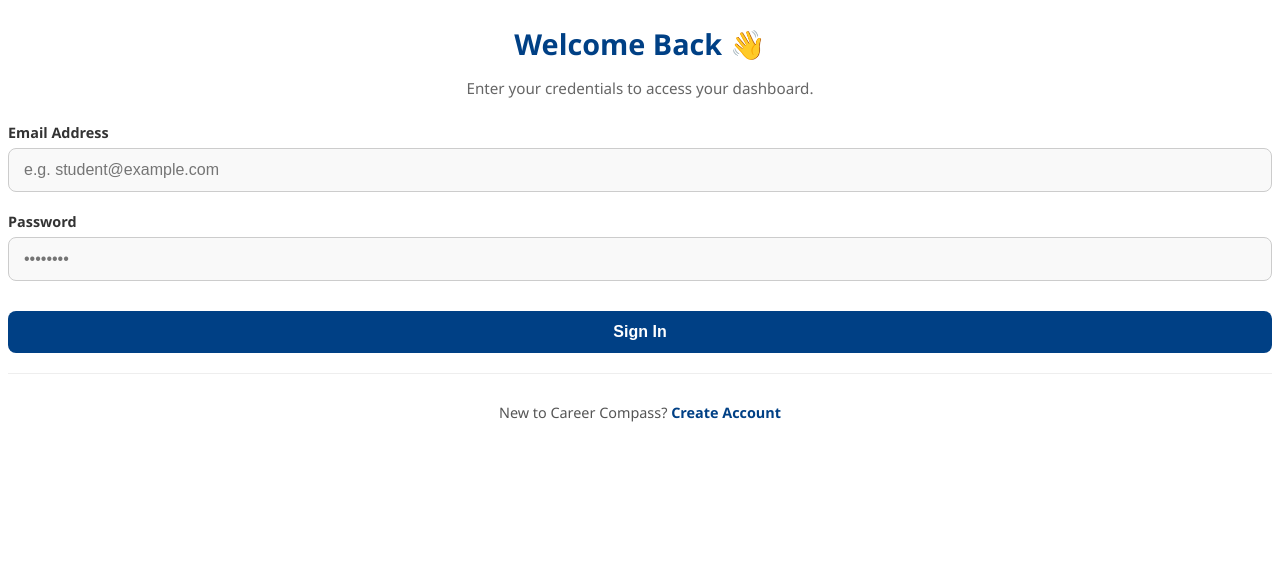
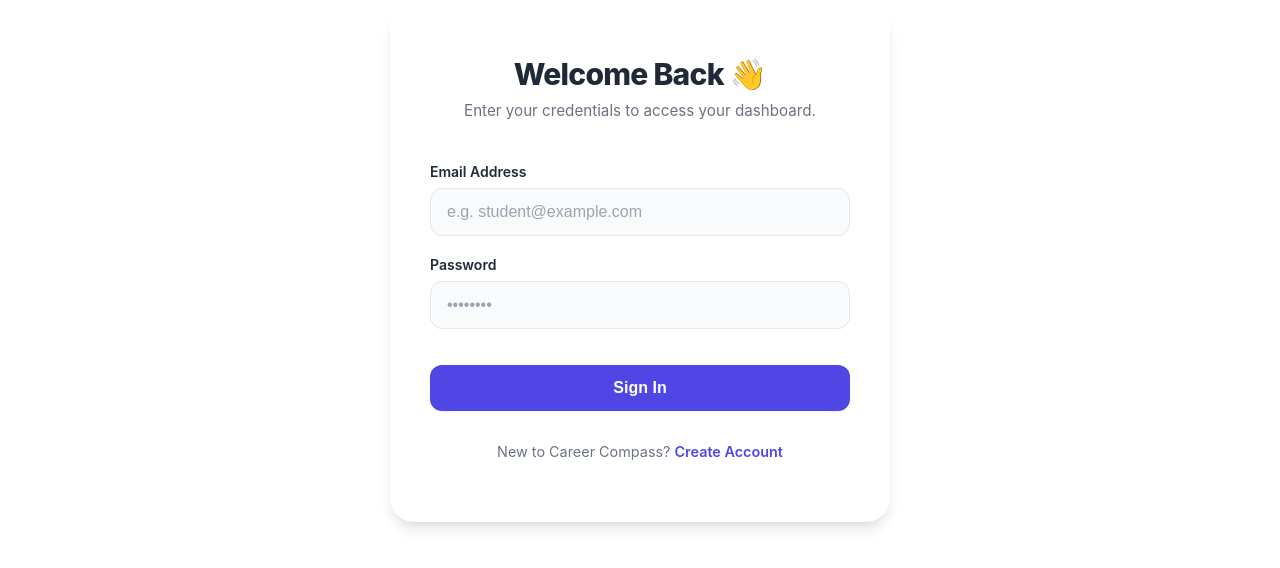
Before and after one commit to mrunmayeeeeee/CareerCompass, an Angular app in the folder angular-frontend/: page /login in a window 1280 px wide. Shown: the top 568 px of the page. Built offline with nearby package versions, Linux system fonts and the light colour scheme.

Commit message:
fixed login

```diff
--- a/angular-frontend/src/app/components/ui/login/login.css
+++ b/angular-frontend/src/app/components/ui/login/login.css
@@ -1,79 +1,108 @@
-/* Container styling */
+/* Container styling to center the card */
+:host {
+  display: flex;
+  justify-content: center;
+  align-items: center;
+  min-height: 100%;
+  width: 100%;
+}
+
 .auth-container {
+  background-color: #ffffff;
   width: 100%;
-  max-width: 100%; /* Allows it to fill the parent container */
-  margin: 0 auto;
-  font-family: 'Segoe UI', sans-serif;
+  max-width: 420px;
+  padding: 3rem 2.5rem;
+  border-radius: 1.5rem; /* Soft rounded corners */
+  box-shadow: 0 10px 15px -3px rgba(0, 0, 0, 0.1), 0 4px 6px -2px rgba(0, 0, 0, 0.05);
+  font-family: 'Inter', -apple-system, BlinkMacSystemFont, "Segoe UI", Roboto, sans-serif;
+  transition: transform 0.3s ease;
+  animation: fadeIn 0.5s ease-out;
 }
 
 /* Header Section */
 .header-text {
   text-align: center;
-  margin-bottom: 25px;
+  margin-bottom: 2.5rem;
 }
 
 .header-text h2 {
-  font-size: 1.8rem;
-  color: #004085; /* Dark Blue Brand Color */
-  margin-bottom: 8px;
+  font-size: 1.875rem;
+  font-weight: 800;
+  color: #1f2937;
+  margin: 0 0 0.5rem 0;
+  letter-spacing: -0.025em;
 }
 
-.subtitle {
-  color: #666;
+.header-text .subtitle {
   font-size: 0.95rem;
+  color: #6b7280;
+  margin: 0;
+  line-height: 1.5;
 }
 
-/* Form Groups */
+/* Form Inputs */
+.auth-form {
+  display: flex;
+  flex-direction: column;
+  gap: 1.25rem;
+}
+
 .input-group {
-  margin-bottom: 20px;
-  text-align: left;
+  display: flex;
+  flex-direction: column;
+  gap: 0.5rem;
 }
 
 .input-group label {
-  display: block;
-  font-size: 0.9rem;
+  font-size: 0.875rem;
   font-weight: 600;
-  color: #333;
-  margin-bottom: 6px;
+  color: #1f2937;
 }
 
-/* Input Fields */
 .form-control {
   width: 100%;
-  padding: 12px 15px;
+  padding: 0.875rem 1rem;
   font-size: 1rem;
-  border: 1px solid #ccc;
-  border-radius: 8px;
-  box-sizing: border-box; /* Ensures padding doesn't break layout */
-  transition: all 0.3s ease;
-  background-color: #f9f9f9;
+  color: #1f2937;
+  background-color: #f9fafb;
+  border: 1px solid #e5e7eb;
+  border-radius: 0.75rem;
+  transition: all 0.2s ease-in-out;
+  box-sizing: border-box;
+}
+
+.form-control::placeholder {
+  color: #9ca3af;
 }
 
 .form-control:focus {
-  border-color: #004085; /* Blue Focus Border */
-  background-color: #fff;
   outline: none;
-  box-shadow: 0 0 0 3px rgba(0, 64, 133, 0.1);
+  background-color: #ffffff;
+  border-color: #4f46e5;
+  /* The "Ring" effect */
+  box-shadow: 0 0 0 4px rgba(79, 70, 229, 0.1);
 }
 
-/* Buttons */
+/* Primary Button */
 .btn-primary {
+  margin-top: 1rem;
   width: 100%;
-  padding: 12px;
-  background-color: #004085; /* Dark Blue */
-  color: white;
+  padding: 0.875rem;
+  font-size: 1rem;
+  font-weight: 600;
+  color: #ffffff;
+  background-color: #4f46e5;
   border: none;
-  border-radius: 8px;
-  font-size: 1rem;
-  font-weight: bold;
+  border-radius: 0.75rem;
   cursor: pointer;
-  transition: background 0.3s, transform 0.2s;
-  margin-top: 10px;
+  transition: all 0.2s ease;
+  box-shadow: 0 1px 2px 0 rgba(0, 0, 0, 0.05);
 }
 
 .btn-primary:hover {
-  background-color: #002752; /* Even Darker Blue on Hover */
-  transform: translateY(-2px);
+  background-color: #4338ca;
+  transform: translateY(-1px);
+  box-shadow: 0 4px 6px -1px rgba(79, 70, 229, 0.2);
 }
 
 .btn-primary:active {
@@ -82,33 +111,58 @@
 
 /* Error Message */
 .error-box {
-  margin-top: 15px;
-  padding: 10px;
-  background-color: #f8d7da;
-  color: #721c24;
-  border: 1px solid #f5c6cb;
-  border-radius: 6px;
-  font-size: 0.9rem;
-  text-align: center;
+  margin-top: 1.5rem;
+  padding: 0.75rem;
+  background-color: #fef2f2;
+  border-radius: 0.5rem;
+  border-left: 4px solid #b91c1c;
+  display: flex;
+  align-items: center;
+}
+
+.error-box span {
+  color: #b91c1c;
+  font-size: 0.875rem;
+  font-weight: 500;
 }
 
 /* Footer Links */
 .auth-footer {
-  margin-top: 20px;
+  margin-top: 2rem;
   text-align: center;
-  font-size: 0.9rem;
-  color: #555;
-  border-top: 1px solid #eee;
-  padding-top: 15px;
 }
 
-.link {
-  color: #004085;
-  text-decoration: none;
-  font-weight: bold;
+.auth-footer p {
+  color: #6b7280;
+  font-size: 0.9rem;
 }
 
-.link:hover {
+.auth-footer .link {
+  color: #4f46e5;
+  font-weight: 600;
+  text-decoration: none;
+  transition: color 0.2s;
+}
+
+.auth-footer .link:hover {
+  color: #4338ca;
   text-decoration: underline;
-  color: #ffc107; /* Yellow Accent on Hover */
 }
+
+@keyframes fadeIn {
+  from { opacity: 0; transform: translateY(10px); }
+  to { opacity: 1; transform: translateY(0); }
+}
+
+/* Mobile Responsiveness */
+@media (max-width: 480px) {
+  .auth-container {
+    padding: 2rem 1.5rem;
+    box-shadow: none;
+    background: transparent;
+  }
+
+  .header-text h2 {
+    font-size: 1.5rem;
+  }
+}
```
